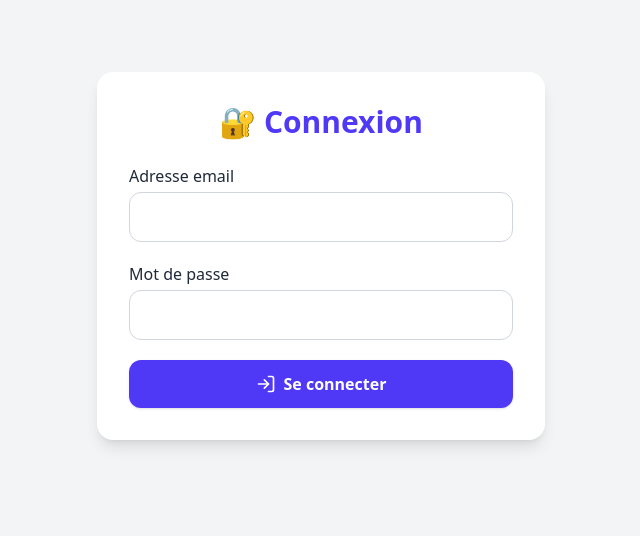
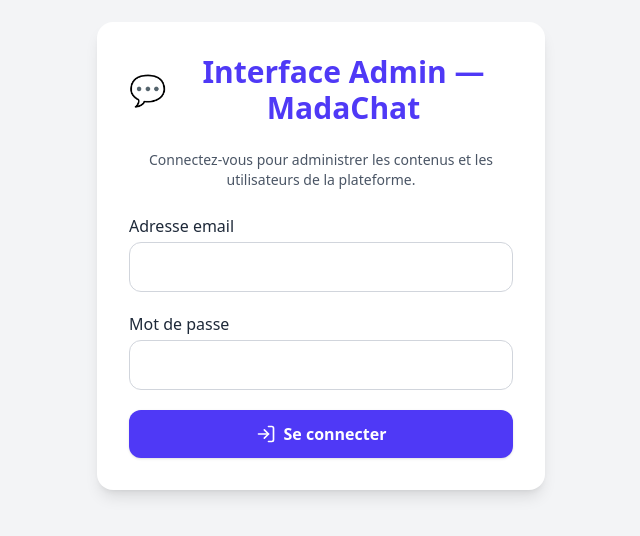
Before and after one commit to RINOHeinrich1/madaChatFrontend, a React (Vite) app: page /login in a window 1280 px wide. Shown: the part 144-680 px from the top of the page, without its empty margins (319-959 px from the left). Built offline with nearby package versions, Linux system fonts and the light colour scheme.

Commit message:
madachat admin interface

```diff
--- a/src/components/LoginPage.jsx
+++ b/src/components/LoginPage.jsx
@@ -30,9 +30,13 @@ export default function LoginPage() {
   return (
     <div className="min-h-screen bg-gray-100 dark:bg-gray-900 text-gray-800 dark:text-gray-100 flex items-center justify-center font-inter transition-colors duration-300 px-4">
       <div className="w-full max-w-md bg-white dark:bg-gray-800 rounded-2xl shadow-lg p-8 space-y-6">
-        <h1 className="text-3xl font-bold text-center text-indigo-600 dark:text-indigo-400">
-          🔐 Connexion
+        <h1 className="text-3xl font-bold text-center text-indigo-600 dark:text-indigo-400 flex items-center justify-center gap-2">
+          💬 <span>Interface Admin — MadaChat</span>
         </h1>
+        <p className="text-center text-sm text-gray-600 dark:text-gray-400">
+          Connectez-vous pour administrer les contenus et les utilisateurs de la
+          plateforme.
+        </p>
 
         <form onSubmit={handleLogin} className="space-y-5">
           <div>
```
Also changed, not shown: 1 other file (tests, documents, lock files or other folders).
